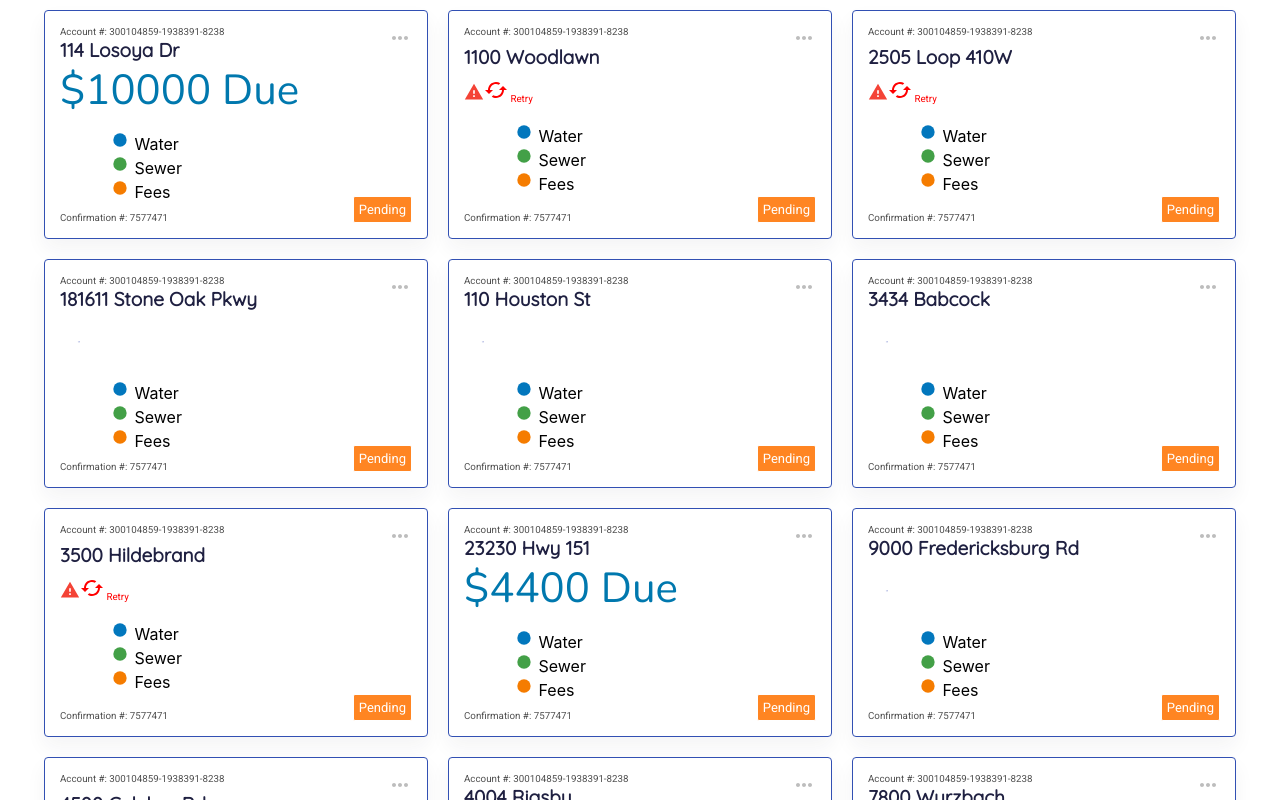
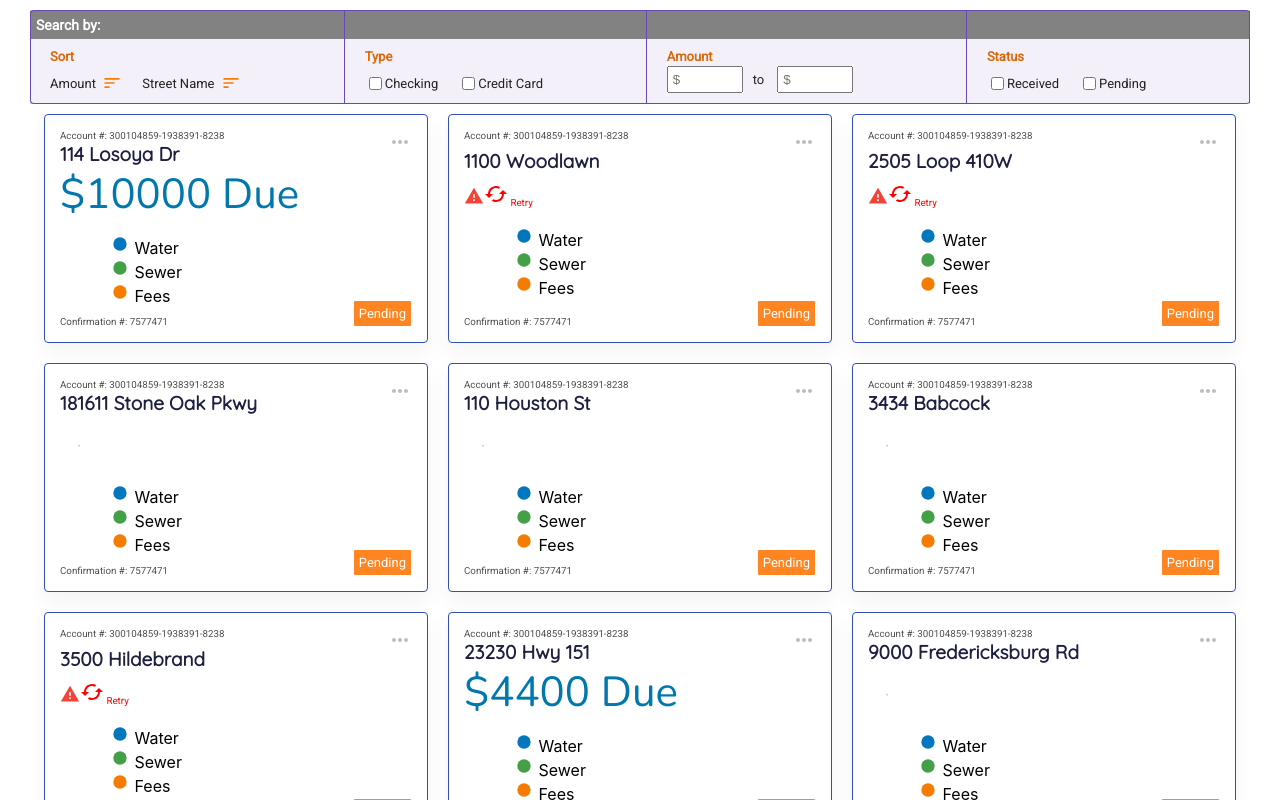
Before and after one commit to fidoogle/react-tiles, a React (Create React App) app: page / in a window 1280 px wide. Shown: the top 800 px of the page. Built offline with nearby package versions, Linux system fonts and the light colour scheme.

Commit message:
add search bar

```diff
--- a/src/App.js
+++ b/src/App.js
@@ -1,5 +1,6 @@
 import React from 'react';
 import './App.scss';
+import Search from './components/search'
 import Tiles from './components/tiles'
 
 
@@ -7,6 +8,7 @@ function App() {
 
   return (
     <div className="App">
+      <Search/>
         <Tiles/>
     </div>
   );
--- a/src/App.scss
+++ b/src/App.scss
@@ -14,6 +14,8 @@ body {
   flex-wrap: nowrap;
   justify-content: flex-start;
   align-items: center;
+  padding: 10px;
+  box-sizing: border-box;
 }
 
 .circle {
@@ -168,6 +170,124 @@ body {
   cursor: pointer;
 }
 
+/* Disappearing borders fix: https://stackoverflow.com/questions/49000385/css-border-disappears-when-child-element-has-a-background-color-and-browser-is-z/49000386 */
+.search {
+  position: relative;
+  width: 100%;
+  max-width: 1220px;
+  height: 94px;
+  background: pink;
+  /*border-top: 1px solid #6848B5;
+  border-bottom: 1px solid #6848B5;
+  border-left: 1px solid #6848B5;*/
+  box-sizing: border-box;
+  display: flex;
+  flex-direction: row;
+  flex-wrap: nowrap;
+  justify-content: flex-start;
+  align-items: center;
+
+  /* fixes border */
+  &::after {
+    content: '';
+    position: absolute;
+    top: 0;
+    right: 0;
+    bottom: 0;
+    left: 0;
+    border-radius: 4px;
+    border-top: 1px solid #6848B5;
+    border-bottom: 1px solid #6848B5;
+    border-left: 1px solid #6848B5
+  }
+
+  .search-option {
+    flex: 1 1 auto;
+    position: relative;
+    /*border-right: 1px solid #6848B5;*/
+    box-sizing: border-box;
+
+    /* fixes border */
+    &::after {
+      content: '';
+      position: absolute;
+      top: 0;
+      right: 0;
+      bottom: 0;
+      left: 0;
+      border-right: 1px solid #6848B5;
+    }
+
+    &:last-of-type {
+      border-right: none;
+    }
+
+    .search-top {
+      height: 28px;
+      padding: 6px;
+      font-family: 'Roboto';
+      font-style: normal;
+      font-weight: bold;
+      font-size: 14px;
+      line-height: 16px;
+      color: #FFFFFF;
+      background: #828282;
+      box-sizing: border-box;
+    }
+
+    .search-bottom {
+      height: 64px;
+      padding: 10px 10px 10px 20px;
+      font-family: Roboto;
+      font-style: normal;
+      font-weight: bold;
+      font-size: 13px;
+      line-height: 15px;
+      /*text-transform: uppercase;*/
+      color: #DA690B;
+      background: #f3f0f9;
+      box-sizing: border-box;
+      display: flex;
+      flex-direction: column;
+      flex-wrap: nowrap;
+      justify-content: space-between;
+      align-items: flex-start;
+
+      .search-row, .search-row div {
+        font-family: Roboto;
+        font-style: normal;
+        font-weight: 300;
+        font-size: 13px;
+        line-height: 15px;
+        color: #222222;
+        display: flex;
+        flex-direction: row;
+        flex-wrap: nowrap;
+        justify-content: flex-start;
+        align-items: center;
+        box-sizing: border-box;
+
+        .spacer {
+          width: 20px;
+        }
+
+        input[type=text] {
+          width: 76px;
+          padding: 4px;
+          margin-right: 10px;
+          box-sizing: border-box;
+        }
+
+        .sort {
+          cursor: pointer;
+        }
+      }
+    }
+
+  } /* .search-option */
+}
+
+
 
 
 @media screen and (max-width: 768px) {
--- /dev/null
+++ b/src/components/search.js
@@ -0,0 +1,74 @@
+import React from 'react';
+import SortIcon from '@material-ui/icons/Sort';
+import orange from '@material-ui/core/colors/orange';
+
+
+const search = () => {
+    const sortAmount = () => {
+
+    }
+    const sortStreet = () => {
+
+    }
+    return (
+        <div className="search">
+
+            <div className="search-option">
+                <div className="search-top">
+                    Search by:
+                </div>
+                <div className="search-bottom">
+                    <div>Sort</div>
+                    <div className="search-row">
+                        <div onClick={sortAmount} className="sort">Amount &nbsp;<SortIcon fontSize="small" style={{ color: orange[700] }}/></div>
+                        <div className="spacer">&nbsp;</div>
+                        <div onClick={sortStreet} className="sort">Street Name &nbsp;<SortIcon fontSize="small" style={{ color: orange[700] }}/></div>
+                    </div>
+                </div>
+            </div>
+
+            <div className="search-option">
+                <div className="search-top">
+                    &nbsp;
+                </div>
+                <div className="search-bottom">
+                    Type
+                    <div className="search-row">
+                        <input type="checkbox"/>Checking
+                        <div className="spacer">&nbsp;</div>
+                        <div className="search-row"><input type="checkbox"/>Credit Card</div>
+                    </div>
+                </div>
+            </div>
+
+            <div className="search-option">
+                <div className="search-top">
+                    &nbsp;
+                </div>
+                <div className="search-bottom">
+                    Amount
+                    <div className="search-row">
+                        <input type="text" placeholder="$"/> to &nbsp; &nbsp;<input type="text" placeholder="$"/>
+                    </div>
+                </div>
+            </div>
+
+            <div className="search-option">
+                <div className="search-top">
+                    &nbsp;
+                </div>
+                <div className="search-bottom">
+                    Status
+                    <div className="search-row">
+                        <input type="checkbox"/>Received
+                        <div className="spacer">&nbsp;</div>
+                        <div className="search-row"><input type="checkbox"/>Pending</div>
+                    </div>
+                </div>
+            </div>
+
+        </div>
+    );
+};
+
+export default search;
```
